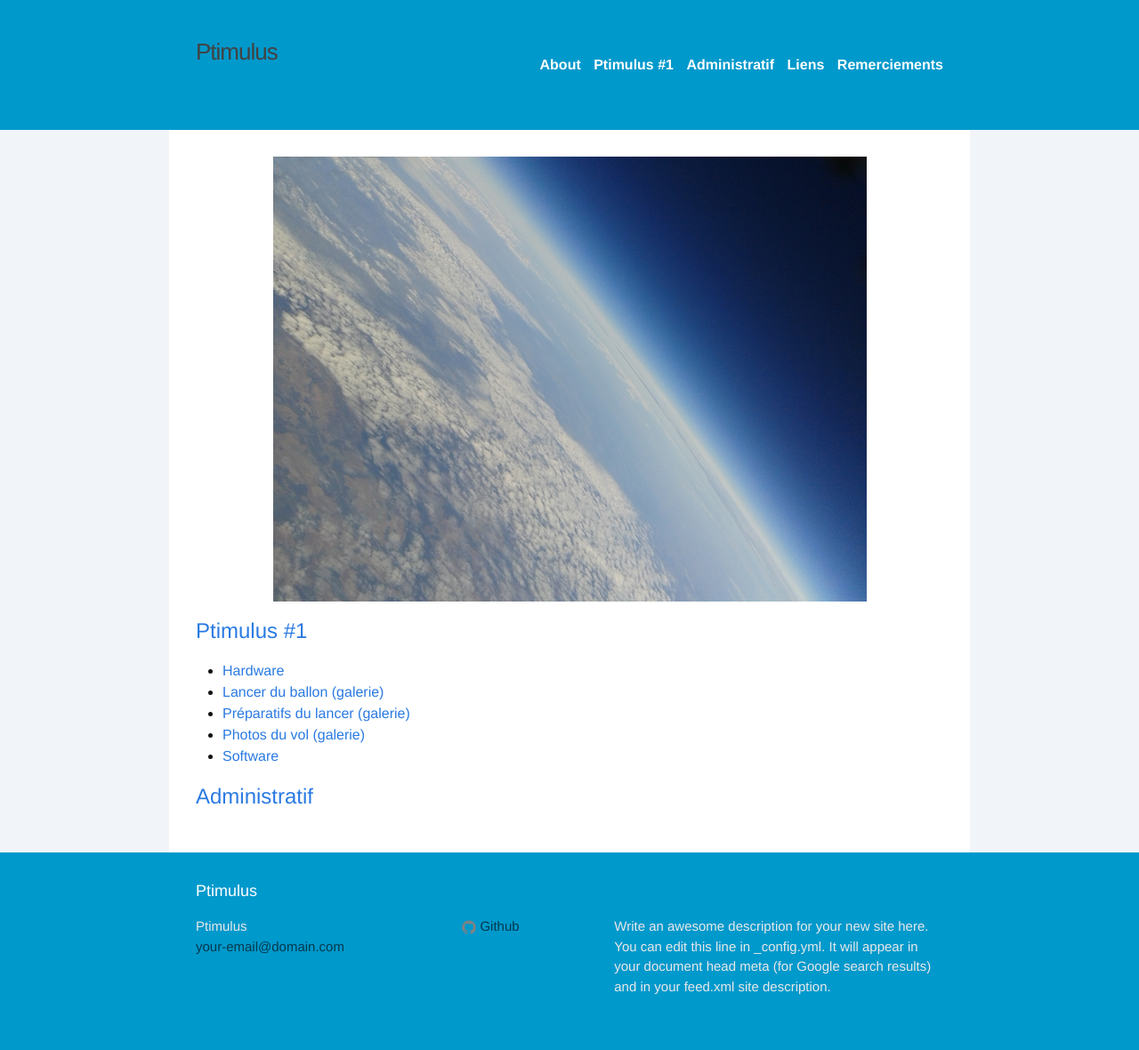
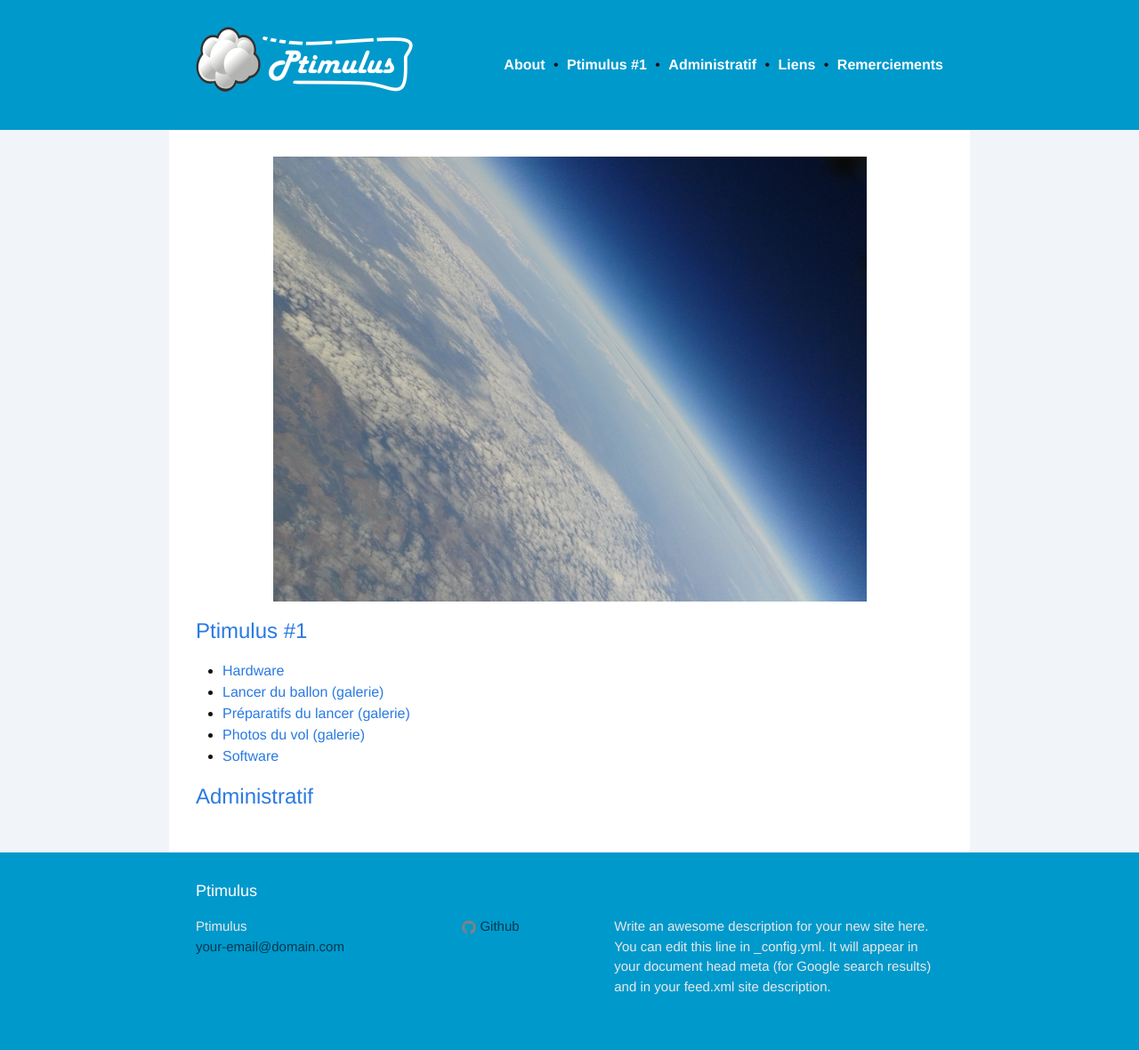
Before and after one commit to MichaelMure/ptimulus.eu, a Jekyll site: the page built from index.html, in a window 1280 px wide. Shown: the whole page at 89% size. Built offline with Jekyll 4.4.1, drawn with Linux system fonts in a browser that asks for light colours.

Commit message:
Adding logo image and bullets between categories to page header

```diff
--- a/_layouts/default.html
+++ b/_layouts/default.html
@@ -9,7 +9,7 @@
 
 	  <div class="wrapper">
 
-		<a class="site-title" href="/">{{ site.title }}</a>
+		<a class="site-title" href="/"><img src="/img/logo.png"></a>
 
 		<nav class="site-nav">
 		  <a href="#" class="menu-icon">
@@ -21,11 +21,11 @@
 		  </a>
 
 		  <div class="trigger">
-					<a class="page-link" href="/about">About</a>
+					<a class="page-link" href="/about">About</a> &bull;
 					{% for cat in site.category-list %}
-						<a class="page-link" href="/{{ cat.url }}/">{{cat.pretty}}</a>
+						<a class="page-link" href="/{{ cat.url }}/">{{cat.pretty}}</a> &bull;
 					{% endfor %}
-					<a class="page-link" href="/links">Liens</a>
+					<a class="page-link" href="/links">Liens</a> &bull;
 					<a class="page-link" href="/help">Remerciements</a>
 		  </div>
 		</nav>
```
